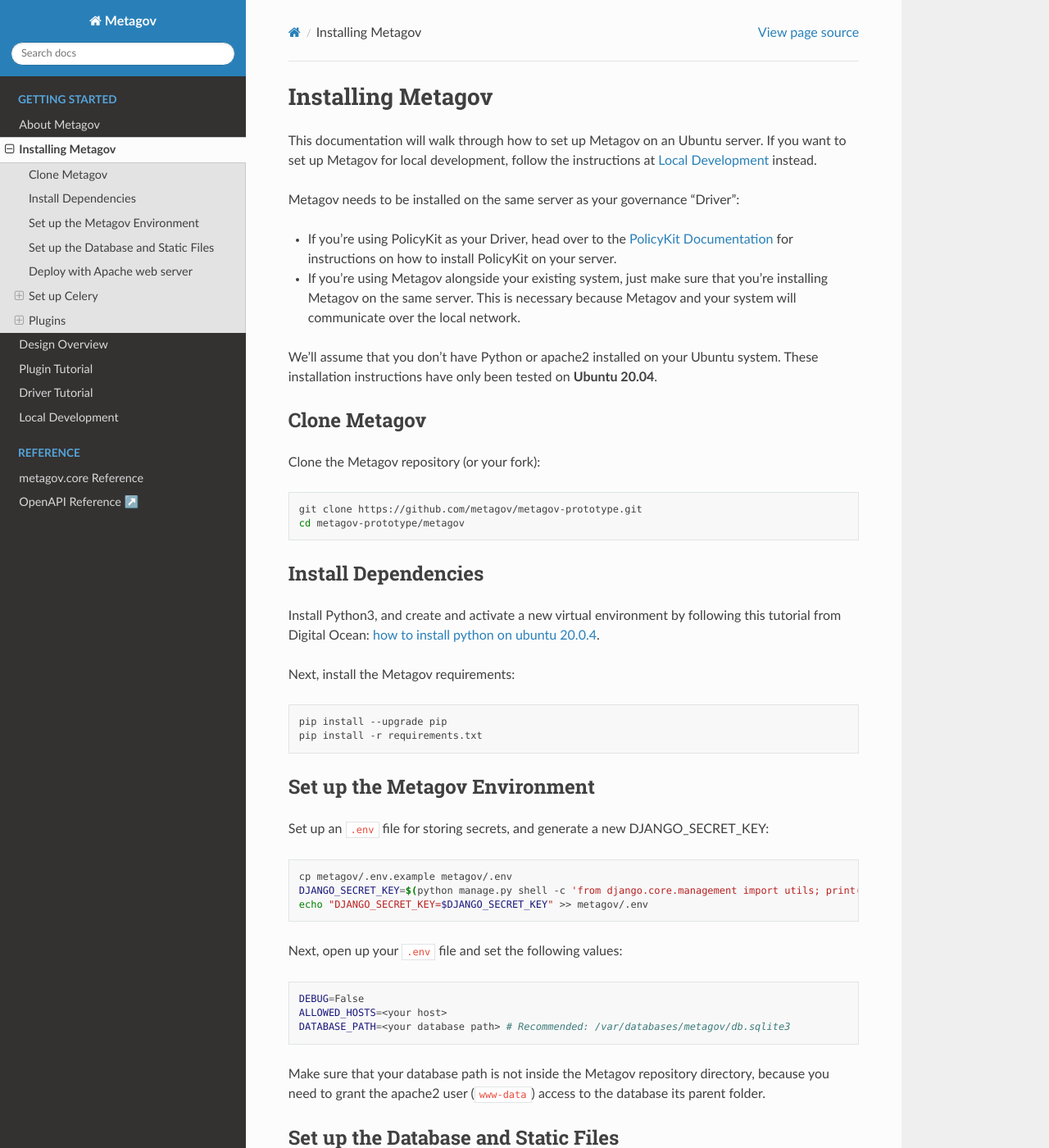
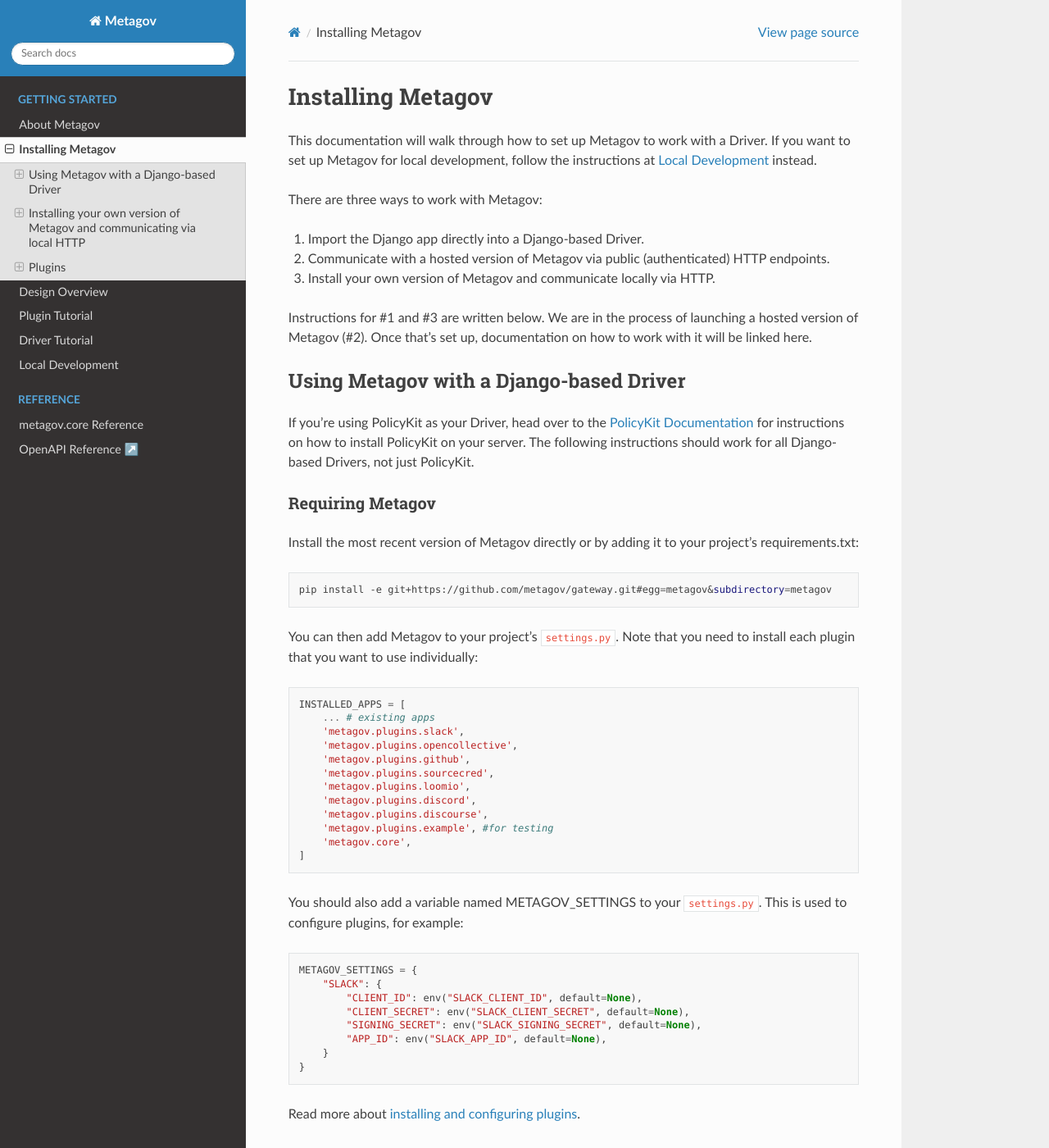
Before and after one commit to metagov/gateway, a Sphinx documentation site: the page built from docs/installation.rst, in a window 1280 px wide and 1400 px high. Shown: the whole window at 82% size. Built offline with Sphinx 7.4.7 and the Read the Docs theme 2.0.0, drawn with Linux system fonts in a browser that asks for light colours; some of the changed text lies outside the part shown.

```diff
--- a/docs/driver_tutorial.rst
+++ b/docs/driver_tutorial.rst
@@ -5,6 +5,8 @@ This tutorial will show you have to write a governance Driver that uses Metagov,
 alongside your existing governance engine.
 
 You can also look at the `"Minimal Driver" Express App <https://github.com/metagov/example-driver>`_ for an example of a single-community Driver. (Warning! Example Driver may be out-of-sync with latest Metagov APIs. Copy-paste with caution.)
+
+This tutorial assumes you are writing an **HTTP Driver**. A tutorial for Django Drivers is forthcoming.
 
 Set up
 ------
--- a/docs/index.rst
+++ b/docs/index.rst
@@ -19,6 +19,8 @@ Metagov is a prototype under active development, so please help us out by sendin
         <iframe src="https://www.youtube.com/embed/ekGVje3qb98" frameborder="0" allowfullscreen style="position: absolute; top: 0; left: 0; width: 100%; height: 100%;"></iframe>
     </div>
 
+|
+
 .. toctree::
    :maxdepth: 2
    :caption: Getting Started
--- a/docs/installation.rst
+++ b/docs/installation.rst
@@ -1,13 +1,101 @@
 Installing Metagov
 ==================
 
-This documentation will walk through how to set up Metagov on an Ubuntu server.
-If you want to set up Metagov for local development, follow the instructions at :doc:`Local Development <../development>` instead.
+This documentation will walk through how to set up Metagov to work with a Driver. If you want to set up Metagov for local development, follow the instructions at :doc:`Local Development <../development>` instead.
 
-Metagov needs to be installed on the same server as your governance "Driver":
+There are three ways to work with Metagov:
 
-* If you're using PolicyKit as your Driver, head over to the `PolicyKit Documentation <https://policykit.readthedocs.io/>`_ for instructions on how to install PolicyKit on your server.
-* If you're using Metagov alongside your existing system, just make sure that you're installing Metagov on the same server. This is necessary because Metagov and your system will communicate over the local network.
+1. Import the Django app directly into a Django-based Driver.
+2. Communicate with a hosted version of Metagov via public (authenticated) HTTP endpoints.
+3. Install your own version of Metagov and communicate locally via HTTP.
+
+Instructions for #1 and #3 are written below. We are in the process of launching a hosted version of Metagov (#2). Once that's set up, documentation on how to work with it will be linked here.
+
+Using Metagov with a Django-based Driver
+########################################
+
+If you're using PolicyKit as your Driver, head over to the `PolicyKit Documentation <https://policykit.readthedocs.io/>`_ for instructions on how to install PolicyKit on your server. The following instructions should work for all Django-based Drivers, not just PolicyKit.
+
+Requiring Metagov
+^^^^^^^^^^^^^^^^^
+
+Install the most recent version of Metagov directly or by adding it to your project's requirements.txt:
+
+.. code-block:: shell
+
+    pip install -e git+https://github.com/metagov/gateway.git#egg=metagov&subdirectory=metagov
+
+You can then add Metagov to your project's ``settings.py``. Note that you need to install each plugin that you want to use individually:
+
+.. code-block:: python
+
+    INSTALLED_APPS = [
+        ... # existing apps
+        'metagov.plugins.slack',
+        'metagov.plugins.opencollective',
+        'metagov.plugins.github',
+        'metagov.plugins.sourcecred',
+        'metagov.plugins.loomio',
+        'metagov.plugins.discord',
+        'metagov.plugins.discourse',
+        'metagov.plugins.example', #for testing
+        'metagov.core',
+    ]
+
+You should also add a variable named METAGOV_SETTINGS to your ``settings.py``. This is used to configure plugins, for example:
+
+.. code-block:: python
+
+    METAGOV_SETTINGS = {
+        "SLACK": {
+            "CLIENT_ID": env("SLACK_CLIENT_ID", default=None),
+            "CLIENT_SECRET": env("SLACK_CLIENT_SECRET", default=None),
+            "SIGNING_SECRET": env("SLACK_SIGNING_SECRET", default=None),
+            "APP_ID": env("SLACK_APP_ID", default=None),
+        }
+    }
+
+Read more about :ref:`installing and configuring plugins<Plugins>`.
+
+Signal Handlers
+^^^^^^^^^^^^^^^
+
+When Metagov receives an event from a third-party platform, it emits a `platform_event_created` `Signal <https://docs.djangoproject.com/en/4.0/topics/signals/>`_. Your Driver should use signal receivers to capture these events and perform actions, for example:
+
+.. code-block:: python
+
+    from django.dispatch import receiver
+
+    @receiver(platform_event_created, sender=Github)
+    def github_event_receiver(sender, instance, event_type, data, initiator, **kwargs):
+        logger.debug(f"Received {event_type} event from {instance}")
+        # custom logic here
+
+Metagov also emits a `governance_process_updated` signal when a GovernanceProcess is updated. Again, use receivers to capture the signal, for example:
+
+.. code-block:: python
+
+    @receiver(governance_process_updated, sender=GithubIssueReactVote)
+    def github_vote_updated_receiver(sender, instance, status, outcome, errors, **kwargs):
+        ...
+
+Note that in both of these examples, we use the sender parameter in the receiver decorator to filter out events and governance process updates not relevant to a specific platform. Your Driver may not perform this kind of filtering - it is optional.
+
+.. warning::
+
+    It is easy to accidentally cause signals to be duplicated. Please do not assume all signals sent with Metagov are unique, and instead make use of `dispatch_uid <https://docs.djangoproject.com/en/4.0/topics/signals/#preventing-duplicate-signals>`_ to weed out duplicate signals.
+
+Using MetagovRequestHandler
+^^^^^^^^^^^^^^^^^^^^^^^^^^^
+
+Metagov allows your Driver to talk to third party platforms through a class called `MetagovRequestHandler`. The handler takes care of two main types of communication: webhook events sent by the third party platform, and authentication (usually via oauth).
+
+You should not need to worry about MetagovRequestHandler too much when developing your Driver, as most of the business logic is handled by Metagov Core and Plugins. However, you will typically need to know what endpoints are generated by MetagovRequestHandler so you can provide them to the third-party platforms when setting up webhooks or oauth. The endpoints are defined in `metagov.core.urls.py`, which can be added to your project's `urls.py`. Alternatively, you can use that file as a jumping off point for customizing the endpoints.
+
+Installing your own version of Metagov and communicating via local HTTP
+#######################################################################
+
+If you're using Metagov alongside an existing system, make sure that you're installing Metagov on the same server. This is necessary because Metagov and your system will communicate over the local network.
 
 We’ll assume that you don’t have Python or apache2 installed on your Ubuntu system.
 These installation instructions have only been tested on **Ubuntu 20.04**.
@@ -376,12 +464,12 @@ try running celery directly to see if there are errors in your code:
     celery -A metagov beat -l info --uid celery --schedule=/var/run/celery/celerybeat-metagov-schedule
 
 Plugins
-^^^^^^^^^^^^
+#######
 
 Some plugins require administrator setup before they can be used.
 
 Slack
-"""""
+^^^^^
 
 In order to use the Metagov Slack plugin, the Metagov server administrator
 needs to create a new Slack App and store its credentials on the server where Metagov is being used:
@@ -394,7 +482,8 @@ needs to create a new Slack App and store its credentials on the server where Me
 6. In the Slack app management page, verify the URLs for the OAuth callback, the Events Subscription Request URL, and the Interactivity Request URL.
 
 Discord
-"""""""
+^^^^^^^
+
 1. Go to https://discord.com/developers/applications
 2. Click "New Application"
 3. Under OAuth2, add the redirect URL ``[SERVER_URL]/auth/discord/callback``
@@ -408,7 +497,7 @@ Discord
 5. In your Django app's ``settings.py`` file, fill in the Discord values in ``METAGOV_SETTINGS`` with the bot token, client ID, client secret, and public key.
 
 Twitter
-"""""""
+^^^^^^^
 
 1. Create a new account for your bot
 2. Apply for a developer account for that account
@@ -418,7 +507,7 @@ Twitter
 6. In your Django app's ``settings.py`` file, fill in the Twitter values in ``METAGOV_SETTINGS``. To get the values for ``TWITTER_ACCESS_TOKEN`` and ``TWITTER_ACCESS_TOKEN_SECRET``, you'll need to generate a new access token and secret in the developer portal.
 
 Github
-""""""
+^^^^^^
 
 In order to ues the Metagov Github plugin, the Metagov server administrator needs to create a new Github app and link it to Metagov:
 
```
Also changed, not shown: docs/design.rst (+35 -32 lines).
